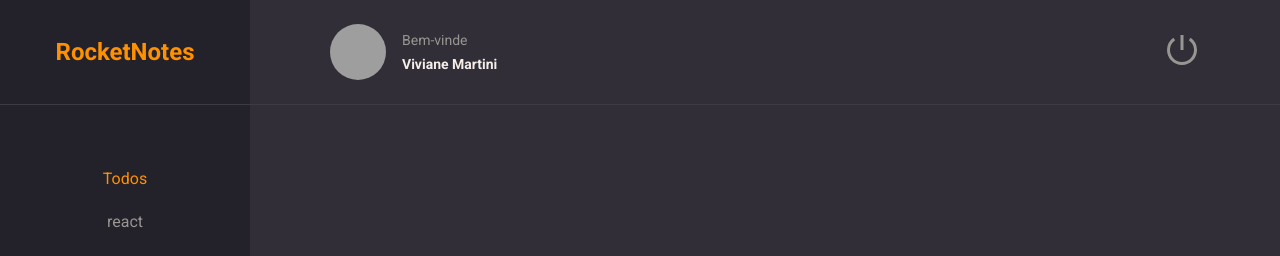
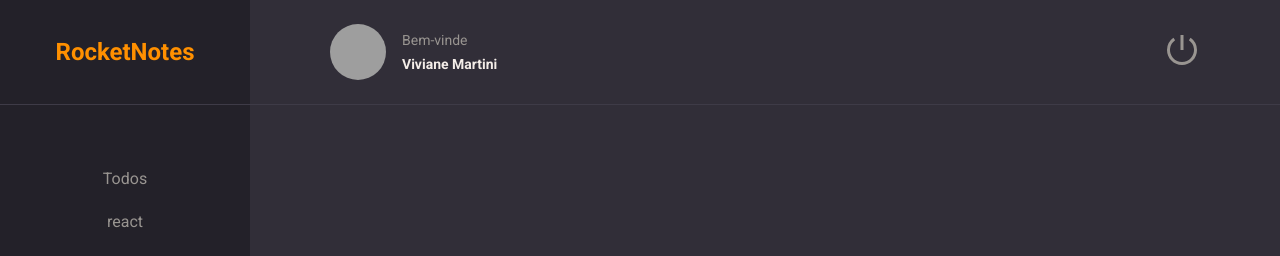
Before and after one commit to vivianemartini/rocketnotes, a React (Vite) app: page / in a window 1280 px wide. Shown: the top 256 px of the page. Built offline with nearby package versions, Linux system fonts and the light colour scheme; grey boxes are pictures that could not be loaded.

Commit message:
fix: change on syled component

```diff
--- a/src/components/ButtonText/index.jsx
+++ b/src/components/ButtonText/index.jsx
@@ -3,7 +3,7 @@ import { Container } from './styles';
 // eslint-disable-next-line react/prop-types
 export function ButtonText({ title, isActive = false, ...rest }){
     return (
-        <Container type='button' {...rest} isActive={isActive}>
+        <Container type='button' {...rest} $isactive={isActive.toString()}>
             {title}
         </Container>
     )
--- a/src/components/ButtonText/styles.js
+++ b/src/components/ButtonText/styles.js
@@ -2,7 +2,7 @@ import styled from 'styled-components';
 
 export const Container = styled.button`
     border: none;
-    color: ${({ theme, isActive }) => isActive ? theme.COLORS.ORANGE : theme.COLORS.GRAY_100};
+    color: ${({ theme, $isactive }) => $isactive === true ? theme.COLORS.ORANGE : theme.COLORS.GRAY_100};
     background: none;
     font-size: 16px;
 `
--- a/src/pages/Home/index.jsx
+++ b/src/pages/Home/index.jsx
@@ -14,7 +14,7 @@ export function Home(){
 
             <Menu>
                 <li>
-                    <ButtonText title='Todos' isActive/>
+                    <ButtonText title='Todos' $isactive/>
                 </li>
                 <li>
                     <ButtonText title='react'/>
```
